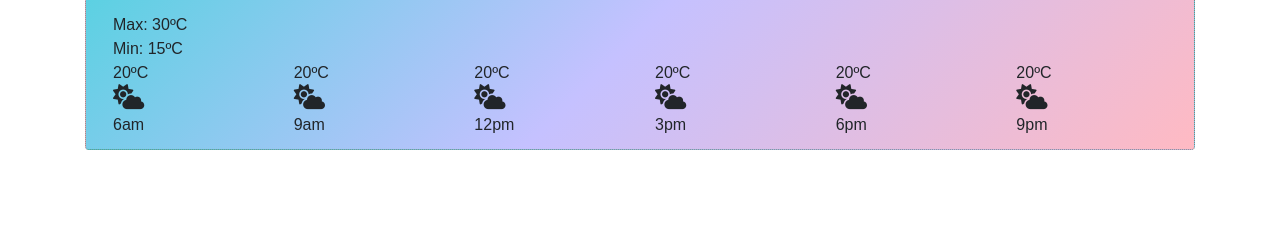
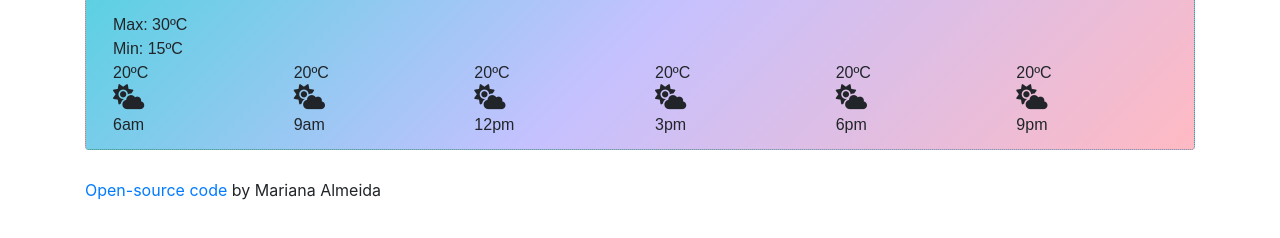
Before and after one commit to mellmontenegro/weather-app, a plain HTML site: page index.html in a window 1280 px wide. Shown: the part 296-534 px from the top of the page. Drawn offline with nearby package versions, Linux system fonts and the light colour scheme; a web font is replaced by a local one.

Commit message:
Linked GitHub source code

```diff
--- a/index.html
+++ b/index.html
@@ -115,8 +115,15 @@
             </div>
           </div>
         </div>
+        <p>
+          <a
+            href="https://github.com/mellmontenegro/weather-app"
+            target="_blank"
+            >Open-source code</a
+          >
+          by Mariana Almeida
+        </p>
       </div>
-
       <script src="src/index.js"></script>
     </body>
   </html>
```
